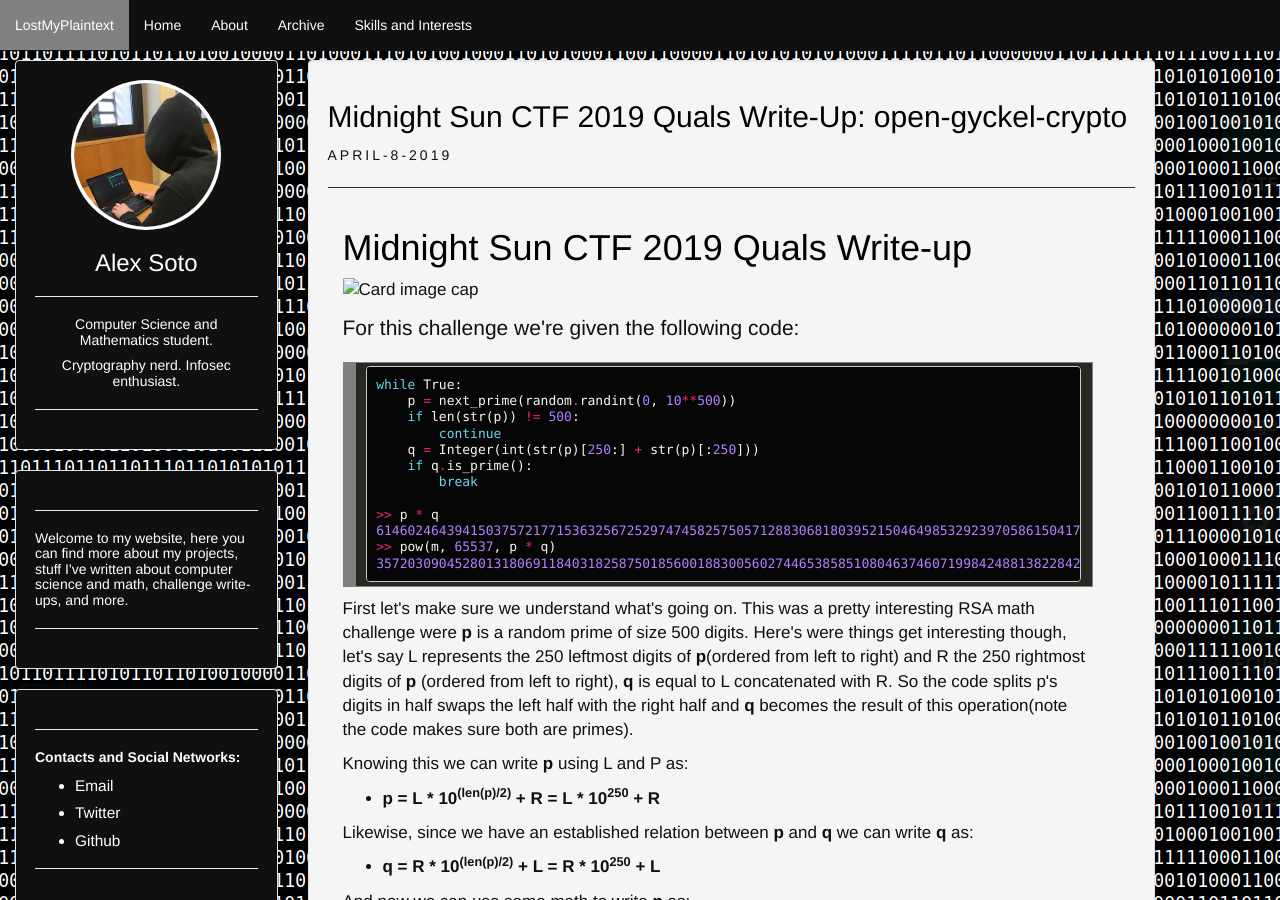
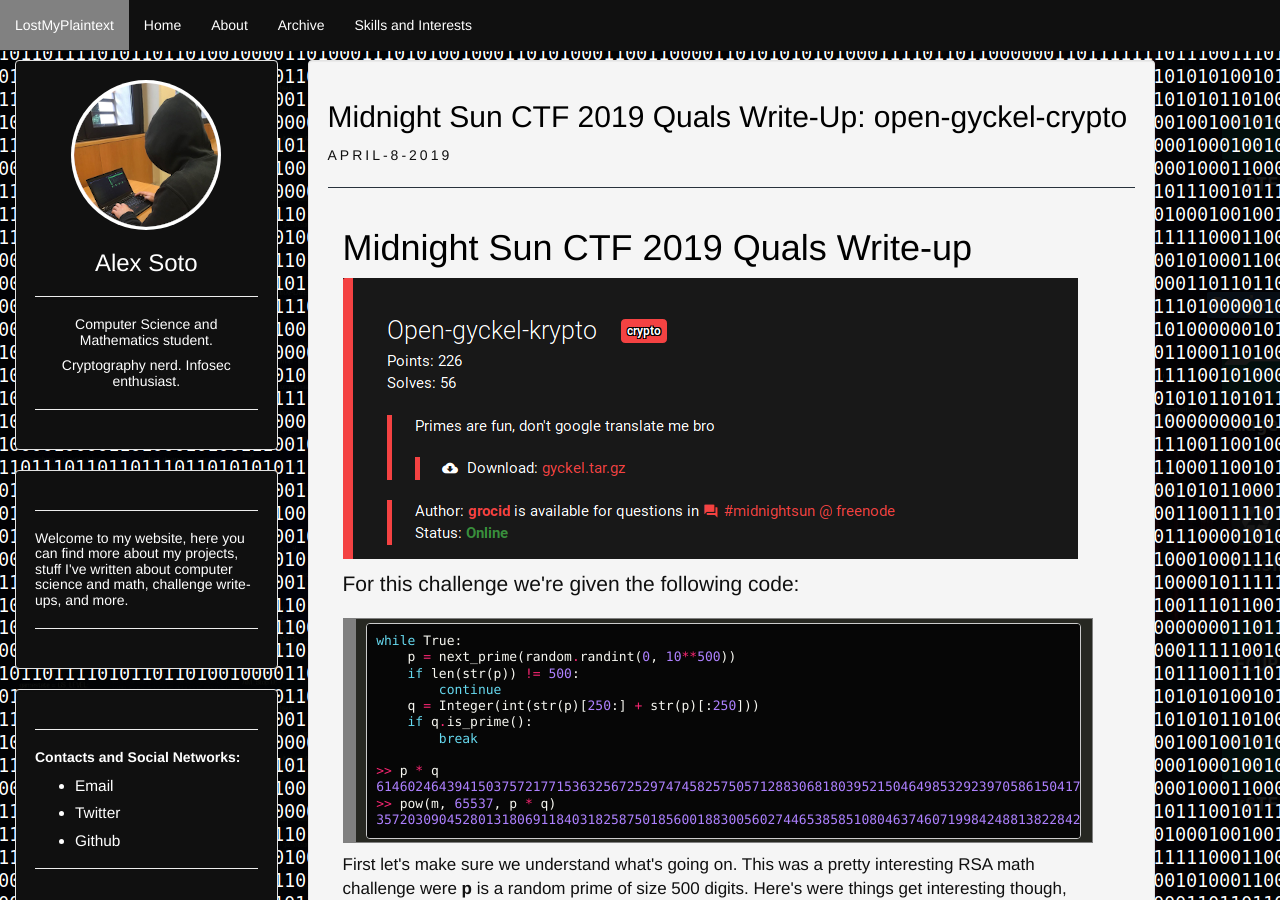
Before and after one commit to 0xA2/0xA2.github.io, a Jekyll site: the page built from _posts/2019-04-08-MidnightSunCTF2019.markdown, in a window 1280 px wide and 900 px high. Built offline with Jekyll 4.4.1, drawn with Linux system fonts in a browser that asks for light colours.

Commit message:
Update 2019-04-08-MidnightSunCTF2019.markdown

```diff
--- a/_posts/2019-04-08-MidnightSunCTF2019.markdown
+++ b/_posts/2019-04-08-MidnightSunCTF2019.markdown
@@ -21,7 +21,7 @@ categories: "Writeups"
           <h1 class="my-4"><font color="black">Midnight Sun CTF 2019 Quals Write-up</font></h1>
 
           <!-- Image -->
-          <img class="card-img-top" src="../../../assets/images/gyckel.png" alt="Card image cap">
+          <img class="card-img-top" src="/../../../assets/images/gyckel.png" alt="Card image cap">
           <div class="card mb-4">
             <div class="card-body">
               <p></p>
```
